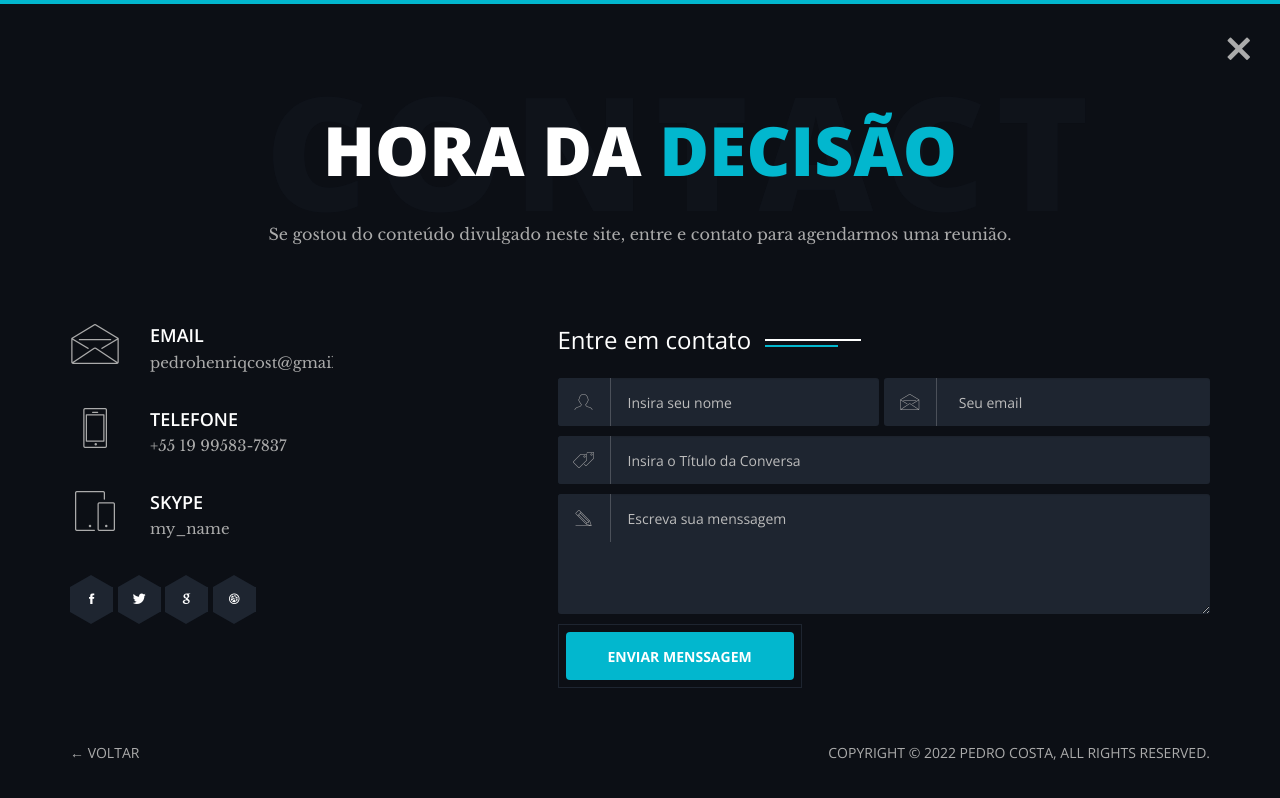
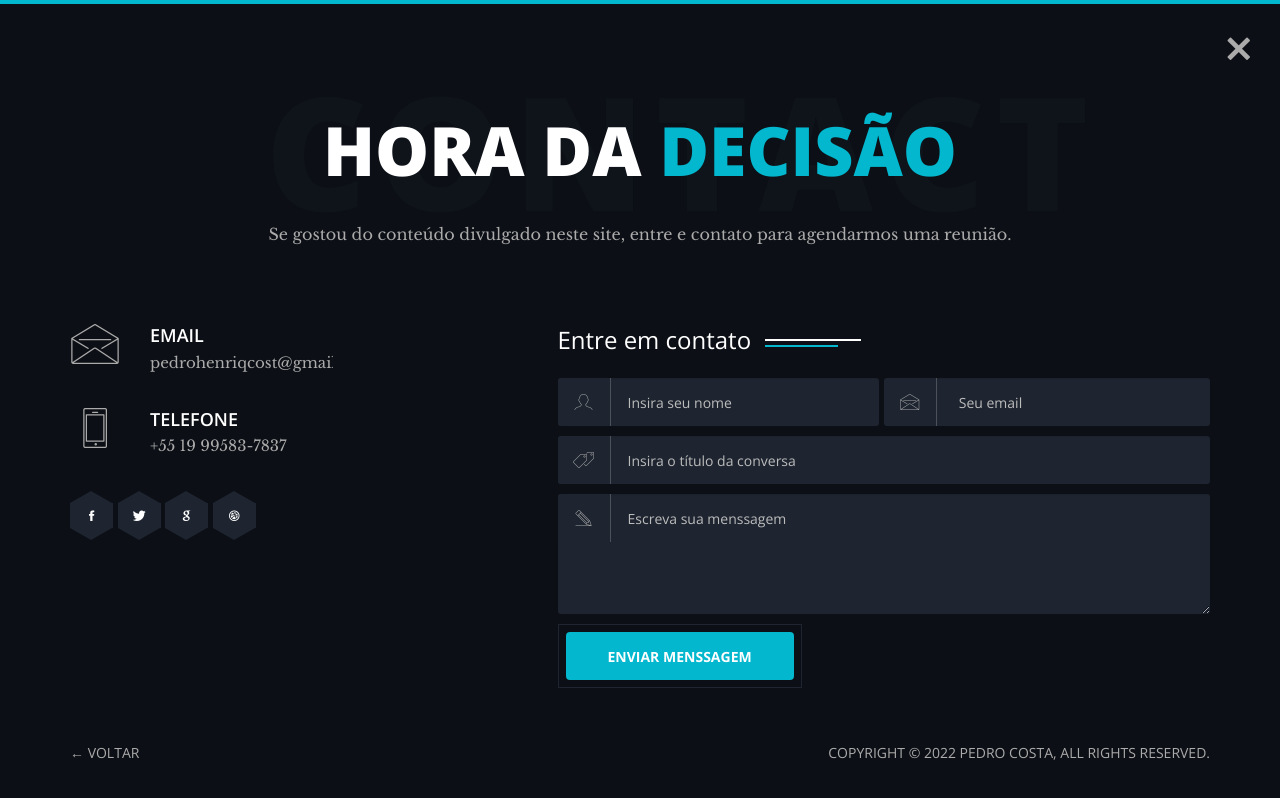
Before and after one commit to P3droCYB/Portf-lio, a website: page contact.html in a window 1280 px wide. Drawn offline with nearby package versions, Linux system fonts and the light colour scheme; files whose address does not match are found by name.

Commit message:
Update contact.html

```diff
--- a/contact.html
+++ b/contact.html
@@ -77,18 +77,6 @@
                                     </div>
                                 </div>
                                 <!-- /.contact-block -->
-                                <div class="contact-block">
-                                    <div class="media">
-                                        <div class="media-left">
-                                            <i class="tf-mobile"></i>
-                                        </div>
-                                        <div class="media-body">
-                                            <h4>Skype</h4>
-                                            <p><a href="skype:my_name">my_name</a></p>
-                                        </div>
-                                    </div>
-                                </div>
-                                <!-- /.contact-block -->
 
                                 <ul class="contact-social">
                                     <li>
@@ -132,7 +120,7 @@
                                     <div class="col-xs-12 col-sm-12">
                                         <div class="input-field">
                                             <span class= "input-icon" id="subject"><i class="tf-pricetags"></i></span>
-                                            <input type="text" class="form-control" name="subject" placeholder="Insira o Título da Conversa">
+                                            <input type="text" class="form-control" name="subject" placeholder="Insira o título da conversa">
                                         </div>
                                     </div> <!-- ./col- -->
                                     <div class="col-xs-12 col-sm-12">
@@ -147,8 +135,8 @@
                                                 <button type="submit" class="btn btn-primary btn-custom-border text-uppercase">Enviar menssagem</button>
                                             </span>
                                         </div>
-                                        <div class="msg-success">Your Message was sent successfully</div>
-                                        <div class="msg-failed">Something went wrong, please try again later</div>
+                                        <div class="msg-success">Enviado com sucesso</div>
+                                        <div class="msg-failed">Ops, ocorreu um erro ao enviar, por favor tente novamente</div>
                                     </div> <!-- ./col- -->
                                 </form> <!-- /.row -->
                             </div> <!-- /.col- -->
```
